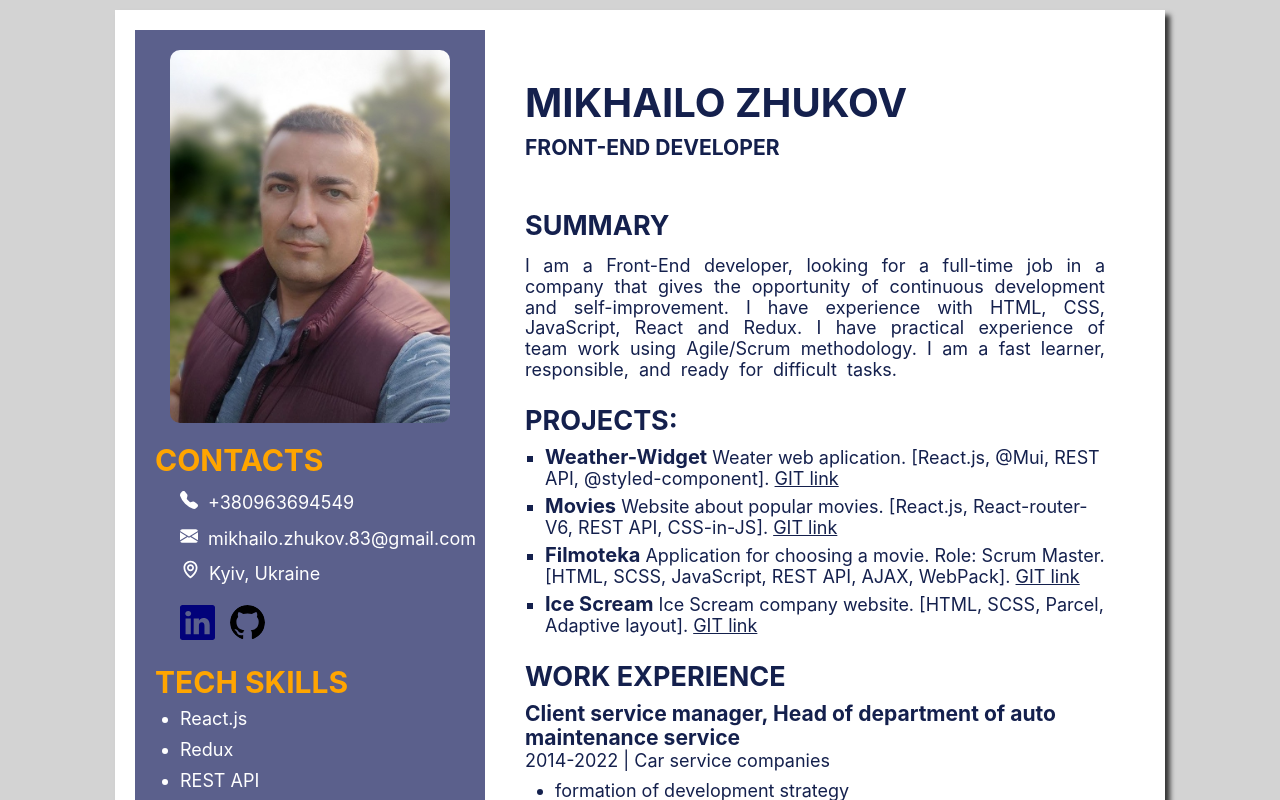
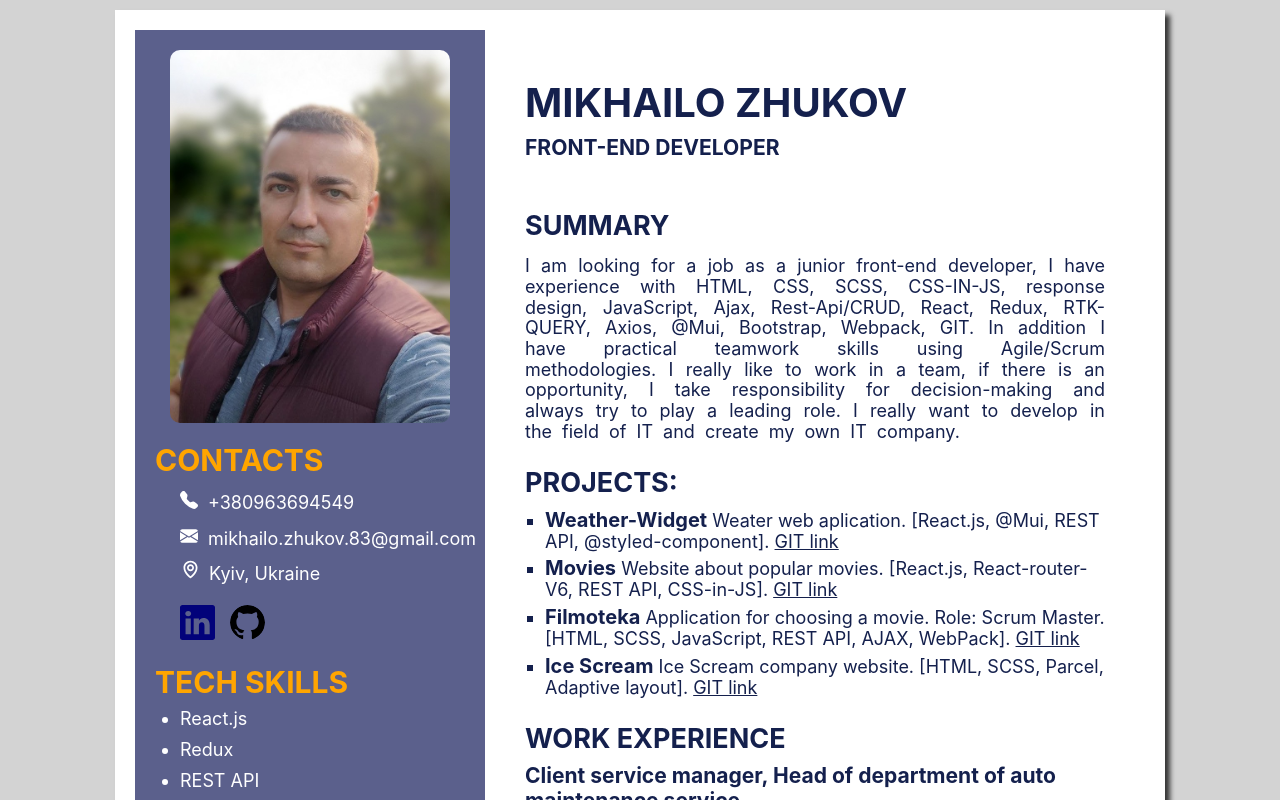
Before and after one commit to ZhukovMikhail/MyCVwithReact, a React (Create React App) app: page / in a window 1280 px wide. Shown: the top 800 px of the page. Built offline with nearby package versions, Linux system fonts and the light colour scheme.

Commit message:
changed
added polish language

```diff
--- a/src/components/MainInfo/MainInfo.jsx
+++ b/src/components/MainInfo/MainInfo.jsx
@@ -16,12 +16,14 @@ export const MainInfo = () => {
         </Title>
         <h2>SUMMARY</h2>
         <p style={{ wordSpacing: '5px', textAlign: 'justify' }}>
-          I am a Front-End developer, looking for a full-time job in a company
-          that gives the opportunity of continuous development and
-          self-improvement. I have experience with HTML, CSS, JavaScript, React
-          and Redux. I have practical experience of team work using Agile/Scrum
-          methodology. I am a fast learner, responsible, and ready for difficult
-          tasks.
+          I am looking for a job as a junior front-end developer, I have
+          experience with HTML, CSS, SCSS, CSS-IN-JS, response design,
+          JavaScript, Ajax, Rest-Api/CRUD, React, Redux, RTK-QUERY, Axios, @Mui,
+          Bootstrap, Webpack, GIT. In addition I have practical teamwork skills
+          using Agile/Scrum methodologies. I really like to work in a team, if
+          there is an opportunity, I take responsibility for decision-making and
+          always try to play a leading role. I really want to develop in the
+          field of IT and create my own IT company.
         </p>
       </div>
       <h2> PROJECTS: </h2>
--- a/src/components/SifedeBar/SidedeBar.jsx
+++ b/src/components/SifedeBar/SidedeBar.jsx
@@ -125,6 +125,7 @@ export const SidedeBar = () => {
         <h4>LANGUAGES</h4>
         <ul>
           <li>English - Upper-Intermediate</li>
+          <li>Polish - Intermediate</li>
           <li>Ukrainian - Native</li>
           <li>Russian - Native</li>
         </ul>
```
